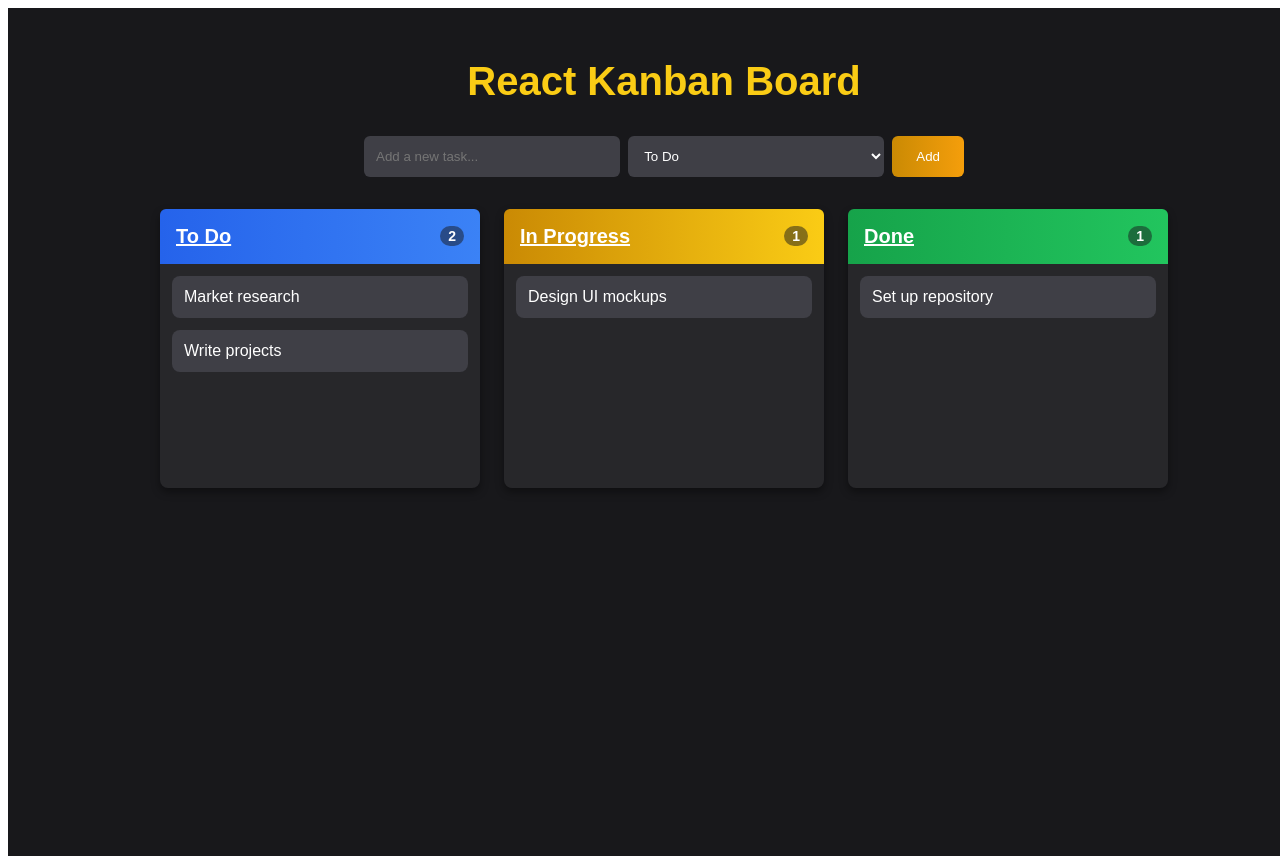
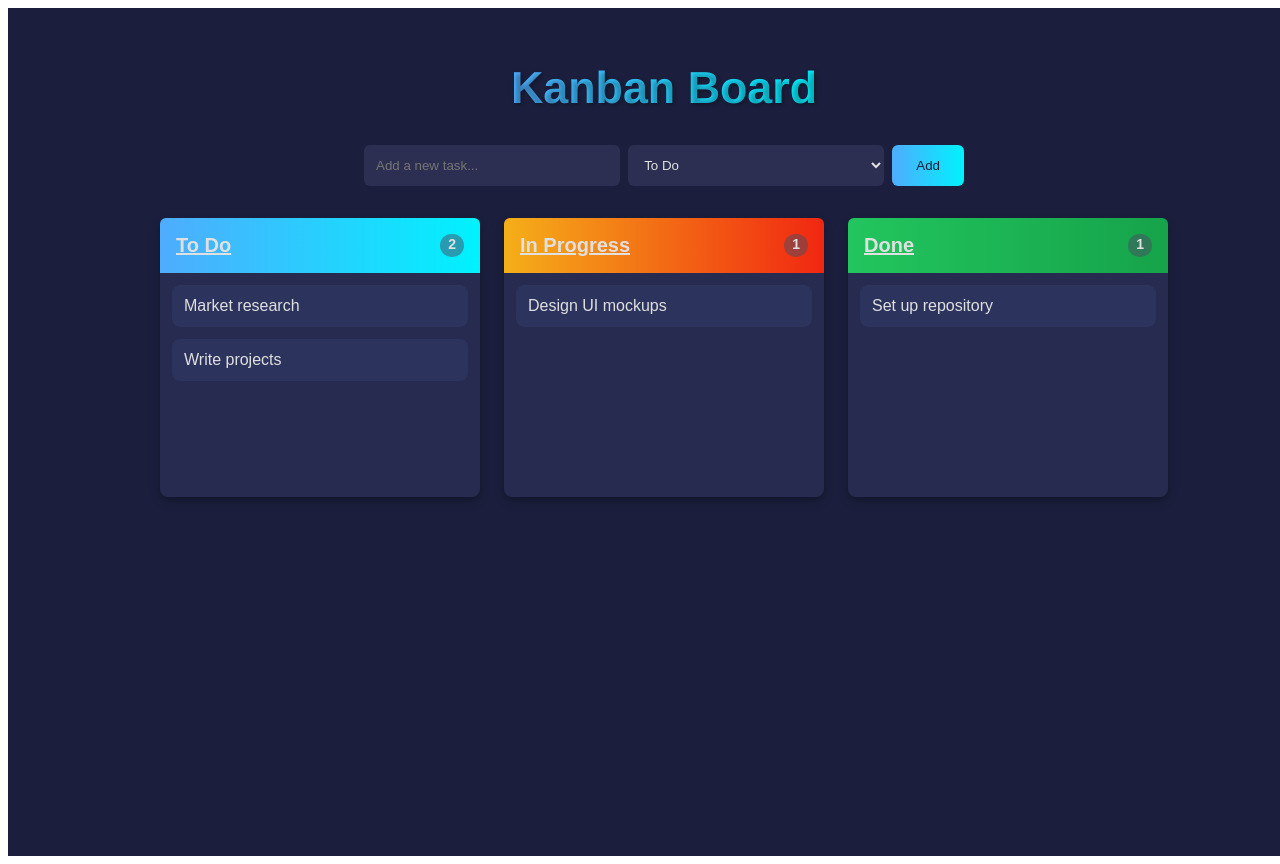
Before and after one commit to MikaelaJanssson/new_kanban, a React (Vite) app: page / in a window 1280 px wide. Shown: the top 864 px of the page. Built offline with nearby package versions, Linux system fonts and the light colour scheme.

Commit message:
added comments on code + changed style

```diff
--- a/src/App.css
+++ b/src/App.css
@@ -2,12 +2,10 @@
 .app {
   min-height: 100vh;
   width: 100%;
-  background: #18181b; /* samma som bg-zinc-900 */
-  color: white;
+  background: #1b1f3d; /* lite ljusare än tidigare mörkblå */
+  color: #e0e0e0;
   padding: 24px;
   font-family: sans-serif;
-
-  /* centrering */
   display: flex;
   flex-direction: column;
   align-items: center;
@@ -15,17 +13,25 @@
 
 /* Titel */
 .title {
-  font-size: 2.5rem;
+  font-size: 2.8rem;
   font-weight: bold;
   margin-bottom: 32px;
   text-align: center;
-  color: #facc15; /* gul */
+  font-family: "Franklin Gothic Medium", "Arial Narrow", Arial, sans-serif;
+  background: linear-gradient(90deg, #4facfe, #00f2fe); /* blå-grön gradient */
+  -webkit-background-clip: text;
+  -webkit-text-fill-color: transparent;
+  text-shadow: 2px 2px 4px rgba(0, 0, 0, 0.3);
+  transition: transform 0.3s ease;
+}
+.title:hover {
+  transform: scale(1.05) rotate(-1deg);
 }
 
 /* Inputfält och knappar */
 .task-input {
   display: flex;
-  flex-wrap: wrap; /* radbryt på små skärmar */
+  flex-wrap: wrap;
   gap: 8px;
   margin-bottom: 32px;
   width: 100%;
@@ -36,10 +42,10 @@
 .task-input select {
   flex: 1;
   padding: 12px;
-  background: #3f3f46; /* bg-zinc-700 */
+  background: #2c2f52; /* matchar mörkblå tema */
   border: none;
   border-radius: 6px;
-  color: white;
+  color: #e0e0e0;
   min-width: 120px;
 }
 
@@ -47,21 +53,25 @@
   padding: 12px 24px;
   border: none;
   border-radius: 6px;
-  background: linear-gradient(to right, #ca8a04, #f59e0b); /* gul-orange */
-  color: white;
+  background: linear-gradient(
+    to right,
+    #4facfe,
+    #00f2fe
+  ); /* matchar titel gradient */
+  color: #1b1f3d;
   font-weight: 500;
   cursor: pointer;
   transition: 0.3s;
 }
 
 .task-input button:hover {
-  background: linear-gradient(to right, #facc15, #fbbf24);
+  background: linear-gradient(to right, #76d7ff, #3ee0ff);
 }
 
 /* Kolumner */
 .columns {
   display: flex;
-  flex-wrap: wrap; /* gör att kolumner radbryts på små skärmar */
+  flex-wrap: wrap;
   justify-content: center;
   gap: 24px;
   width: 100%;
@@ -70,11 +80,11 @@
 }
 
 .column {
-  flex: 1 1 280px; /* flexibelt: minsta bredd 280px */
+  flex: 1 1 280px;
   max-width: 320px;
-  background: #27272a; /* bg-zinc-800 */
+  background: #262b4f; /* mörkare men harmoniserande */
   border-radius: 8px;
-  box-shadow: 0 4px 8px rgba(0, 0, 0, 0.4);
+  box-shadow: 0 4px 8px rgba(0, 0, 0, 0.3);
   display: flex;
   flex-direction: column;
 }
@@ -86,31 +96,28 @@
   font-weight: bold;
   border-radius: 6px 6px 0 0;
   display: flex;
-  align-items: center;
   justify-content: space-between;
+  color: #e0e0e0;
 }
 
-/* Färger per kolumn */
 .column-header.todo {
-  background: linear-gradient(to right, #2563eb, #3b82f6); /* blå */
+  background: linear-gradient(to right, #4facfe, #00f2fe);
 }
-
 .column-header.inProgress {
-  background: linear-gradient(to right, #ca8a04, #facc15); /* gul */
+  background: linear-gradient(to right, #f5af19, #f12711); /* orange-röd */
 }
-
 .column-header.done {
-  background: linear-gradient(to right, #16a34a, #22c55e); /* grön */
+  background: linear-gradient(to right, #22c55e, #16a34a);
 }
 
 .count {
-  background: rgba(24, 24, 27, 0.5);
+  background: rgba(73, 75, 100, 0.5);
   padding: 2px 8px;
   border-radius: 12px;
   font-size: 14px;
 }
 
-/* Task area */
+/* Tasks */
 .column-content {
   padding: 12px;
   min-height: 200px;
@@ -120,16 +127,15 @@
 .empty {
   text-align: center;
   padding: 40px 0;
-  color: #a1a1aa;
+  color: #9e9e9e;
   font-style: italic;
   font-size: 14px;
 }
 
-/* Tasks */
 .task {
   padding: 12px;
   margin-bottom: 12px;
-  background: #3f3f46;
+  background: #2c335c; /* matchar kolumnen men lite ljusare */
   border-radius: 8px;
   display: flex;
   justify-content: space-between;
@@ -139,68 +145,67 @@
 }
 
 .task:hover {
-  transform: scale(1.05);
-  box-shadow: 0 6px 12px rgba(0, 0, 0, 0.5);
-}
-
-.delete-btn {
-  border: none;
-  background: transparent;
-  color: #a1a1aa;
-  font-size: 18px;
-  cursor: pointer;
-  transition: 0.2s;
-}
-
-.delete-btn:hover {
-  color: #f87171; /* röd */
+  transform: scale(1.03);
+  box-shadow: 0 6px 12px rgba(0, 0, 0, 0.3);
 }
 
 .task-title-input {
   flex: 1;
   background: transparent;
   border: none;
-  color: white;
+  color: #e0e0e0;
   font-size: 16px;
 }
 
-.task-title-input:focus {
-  outline: none;
+.delete-btn {
+  color: #9e9e9e;
+}
+.delete-btn:hover {
+  color: #f87171;
 }
 
+/* Modal */
 .modal-backdrop {
   position: fixed;
   top: 0;
   left: 0;
   width: 100%;
   height: 100%;
-  background: rgba(0, 0, 0, 0.6);
+  background: rgba(0, 0, 0, 0.5);
   display: flex;
   justify-content: center;
   align-items: center;
 }
-
 .modal {
-  background: #27272a;
+  background: #262b4f;
   padding: 24px;
   border-radius: 8px;
-  width: 300px;
+  width: 320px;
   display: flex;
   flex-direction: column;
   gap: 12px;
 }
-
 .modal input,
 .modal textarea {
   width: 100%;
   padding: 8px;
   border-radius: 6px;
   border: none;
-  background: #3f3f46;
-  color: white;
+  background: #2c2f52;
+  color: #e0e0e0;
 }
-
 .modal-buttons {
   display: flex;
   justify-content: space-between;
 }
+
+/* Responsivitet */
+@media (max-width: 768px) {
+  .columns {
+    flex-direction: column;
+    align-items: center;
+  }
+  .column {
+    max-width: 90%;
+  }
+}
--- a/src/Board.jsx
+++ b/src/Board.jsx
@@ -1,46 +1,60 @@
-import { useState } from "react";
-import { Link } from "react-router-dom";
-import { useKanban } from "./KanbanContext";
-import TaskModal from "./TaskModal";
+import { useState } from "react"; // Importerar React-hooken useState för att hålla koll på lokala state
+import { Link } from "react-router-dom"; // Importerar Link för navigering mellan sidor/URL:er
+import { useKanban } from "./KanbanContext"; // Importerar vår egna context-hook för statehantering
+import TaskModal from "./TaskModal"; // Importerar komponenten som visar popup/modal för en task
 
 function Board() {
+  // Hämtar kolumner och funktioner från KanbanContext
   const { columns, addTask, moveTask } = useKanban();
+
+  // State för inputfältet där användaren skriver en ny task
   const [newTask, setNewTask] = useState("");
+
+  // State för vilken kolumn den nya tasken ska läggas till i
   const [activeColumn, setActiveColumn] = useState("todo");
+
+  // State för vilken task som just nu "dras" under drag & drop
   const [draggedItem, setDraggedItem] = useState(null);
+
+  // State för vilken task som är klickad för att visa modal (detaljer)
   const [selectedTask, setSelectedTask] = useState(null);
 
-  // --- Lägg till ny task ---
+  // Funktion för att lägga till en ny task
   const handleAddTask = () => {
-    if (!newTask.trim()) return;
-    addTask(activeColumn, newTask);
-    setNewTask(""); // töm input efter add
+    if (!newTask.trim()) return; // Om input är tom, gör inget
+    addTask(activeColumn, newTask); // Lägg till task i vald kolumn
+    setNewTask(""); // Töm inputfältet efter att tasken lagts till
   };
 
-  // --- Drag & Drop ---
+  // Drag & Drop
   const handleDragStart = (columnId, item) => {
-    setDraggedItem({ columnId, item }); // bara spara, inte ändra state ännu
+    // När användaren börjar dra en task sparas info om kolumn + task
+    setDraggedItem({ columnId, item });
   };
 
   const handleDrop = (columnId) => {
-    if (!draggedItem) return;
-    moveTask(draggedItem.columnId, columnId, draggedItem.item);
-    setDraggedItem(null);
+    // När task släpps i en kolumn
+    if (!draggedItem) return; // Om inget dras, gör inget
+    moveTask(draggedItem.columnId, columnId, draggedItem.item); // Flytta task från startkolumn till drop-kolumn
+    setDraggedItem(null); // Nollställ draggedItem efter flytt
   };
 
   return (
     <div className="app">
-      <h1 className="title">React Kanban Board</h1>
+      <h1 className="title"> Kanban Board</h1>
 
       {/* Input för ny task */}
       <div className="task-input">
+        {/* Textfält för task-innehåll */}
         <input
           type="text"
           value={newTask}
-          onChange={(e) => setNewTask(e.target.value)}
+          onChange={(e) => setNewTask(e.target.value)} // uppdaterar state när användaren skriver
           placeholder="Add a new task..."
-          onKeyDown={(e) => e.key === "Enter" && handleAddTask()}
+          onKeyDown={(e) => e.key === "Enter" && handleAddTask()} // Lägg till task om Enter trycks
         />
+
+        {/* Dropdown för att välja kolumn */}
         <select
           value={activeColumn}
           onChange={(e) => setActiveColumn(e.target.value)}
@@ -51,6 +65,8 @@ function Board() {
             </option>
           ))}
         </select>
+
+        {/* Knapp för att lägga till task */}
         <button onClick={handleAddTask}>Add</button>
       </div>
 
@@ -58,27 +74,31 @@ function Board() {
       <div className="columns">
         {Object.keys(columns).map((columnId) => (
           <div key={columnId} className="column">
+            {/* Kolumn-header */}
             <div className={`column-header ${columnId}`}>
+              {/* Länk för att se enbart den här kolumnen */}
               <Link to={`/column/${columnId}`} style={{ color: "inherit" }}>
                 {columns[columnId].name}
               </Link>
+              {/* Visa antal tasks i kolumnen */}
               <span className="count">{columns[columnId].items.length}</span>
             </div>
 
+            {/* Kolumninnehåll (tasks) */}
             <div
               className="column-content"
-              onDragOver={(e) => e.preventDefault()}
-              onDrop={() => handleDrop(columnId)}
+              onDragOver={(e) => e.preventDefault()} // Tillåter drop
+              onDrop={() => handleDrop(columnId)} // När task släpps här
             >
               {columns[columnId].items.map((item) => (
                 <div
                   key={item.id}
                   className="task"
-                  draggable
-                  onDragStart={() => handleDragStart(columnId, item)}
-                  onClick={() => setSelectedTask({ columnId, ...item })}
+                  draggable // Gör elementet draggbart
+                  onDragStart={() => handleDragStart(columnId, item)} // Starta drag
+                  onClick={() => setSelectedTask({ columnId, ...item })} // Öppna modal när task klickas
                 >
-                  {item.content}
+                  {item.content} {/* Taskens text */}
                 </div>
               ))}
             </div>
@@ -86,6 +106,7 @@ function Board() {
         ))}
       </div>
 
+      {/* Modal för att se/editera task */}
       {selectedTask && (
         <TaskModal task={selectedTask} onClose={() => setSelectedTask(null)} />
       )}
--- a/src/KanbanContext.jsx
+++ b/src/KanbanContext.jsx
@@ -1,10 +1,14 @@
 import { createContext, useContext, useState, useEffect } from "react";
 
+// Skapar ett nytt Context-objekt för Kanban
 const KanbanContext = createContext();
 
+// Provider-komponent som omsluter hela appen och gör Kanban-data tillgänglig
 export const KanbanProvider = ({ children }) => {
+  // Försök att läsa sparade kolumner från localStorage
   const savedColumns = JSON.parse(localStorage.getItem("kanbanColumns"));
 
+  // State: "columns" innehåller alla kolumner och deras tasks
   const [columns, setColumns] = useState(
     savedColumns || {
       todo: {
@@ -25,40 +29,47 @@ export const KanbanProvider = ({ children }) => {
     }
   );
 
+  // useEffect: Spara kolumnerna i localStorage varje gång de ändras
   useEffect(() => {
     localStorage.setItem("kanbanColumns", JSON.stringify(columns));
   }, [columns]);
 
-  // Funktioner för tasks
+  //FUNKTIONER FÖR TASKS
+
+  // Lägg till en ny task i en viss kolumn
   const addTask = (columnId, content) => {
-    if (!content || !content.trim()) return;
+    if (!content || !content.trim()) return; // ignorera tomma inputs
 
+    // Uppdatera state med en ny array som inkluderar den nya tasken
     setColumns((prev) => {
       return {
-        ...prev,
+        ...prev, // behåll alla andra kolumner
         [columnId]: {
-          ...prev[columnId],
+          ...prev[columnId], // behåll alla andra properties i kolumnen
           items: [
-            ...prev[columnId].items, // skapa NY array
-            { id: Date.now().toString(), content: content.trim() },
+            ...prev[columnId].items, // behåll gamla tasks
+            { id: Date.now().toString(), content: content.trim() }, // lägg till ny task
           ],
         },
       };
     });
   };
 
+  // Uppdatera innehållet i en befintlig task
   const updateTask = (columnId, itemId, newContent) => {
     setColumns((prev) => {
-      const updated = { ...prev };
-      const item = updated[columnId].items.find((i) => i.id === itemId);
-      if (item) item.content = newContent;
+      const updated = { ...prev }; // kopiera hela state
+      const item = updated[columnId].items.find((i) => i.id === itemId); // hitta tasken
+      if (item) item.content = newContent; // uppdatera texten
       return updated;
     });
   };
 
+  // Ta bort en task
   const removeTask = (columnId, itemId) => {
     setColumns((prev) => {
-      const updated = { ...prev };
+      const updated = { ...prev }; // kopiera hela state
+      // filtrera bort tasken som ska tas bort
       updated[columnId].items = updated[columnId].items.filter(
         (i) => i.id !== itemId
       );
@@ -66,29 +77,34 @@ export const KanbanProvider = ({ children }) => {
     });
   };
 
+  // Flytta en task från en kolumn till en annan
   const moveTask = (fromColumn, toColumn, item) => {
-    if (fromColumn === toColumn) return;
+    if (fromColumn === toColumn) return; // om samma kolumn, gör inget
 
     setColumns((prev) => {
+      // Ta bort tasken från källkolumnen
       const sourceItems = prev[fromColumn].items.filter(
         (i) => i.id !== item.id
       );
+      // Lägg till tasken i målkolumnen
       const targetItems = [...prev[toColumn].items, item];
 
       return {
         ...prev,
         [fromColumn]: {
           ...prev[fromColumn],
-          items: sourceItems, // ny array utan item
+          items: sourceItems, // ny array utan tasken
         },
         [toColumn]: {
           ...prev[toColumn],
-          items: targetItems, // ny array med item
+          items: targetItems, // ny array med tasken
         },
       };
     });
   };
 
+  // PROVIDER
+  // Här gör vi state och funktioner tillgängliga för alla komponenter som använder useKanban
   return (
     <KanbanContext.Provider
       value={{ columns, addTask, updateTask, removeTask, moveTask }}
@@ -98,4 +114,5 @@ export const KanbanProvider = ({ children }) => {
   );
 };
 
+// Hook för att använda KanbanContext lätt i andra komponenter
 export const useKanban = () => useContext(KanbanContext);
```
Also changed, not shown: src/ColumnPage.jsx (+29 -10 lines), src/TaskModal.jsx (+15 -2 lines).
